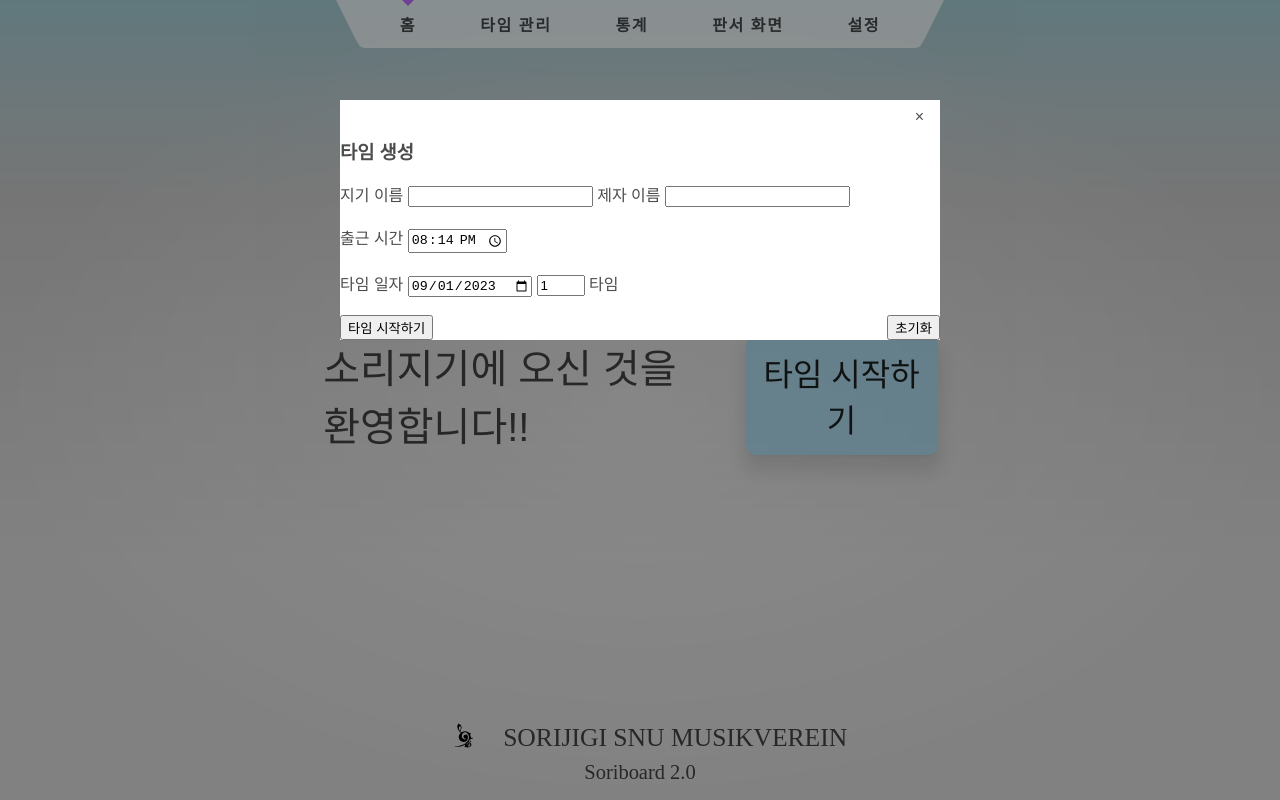
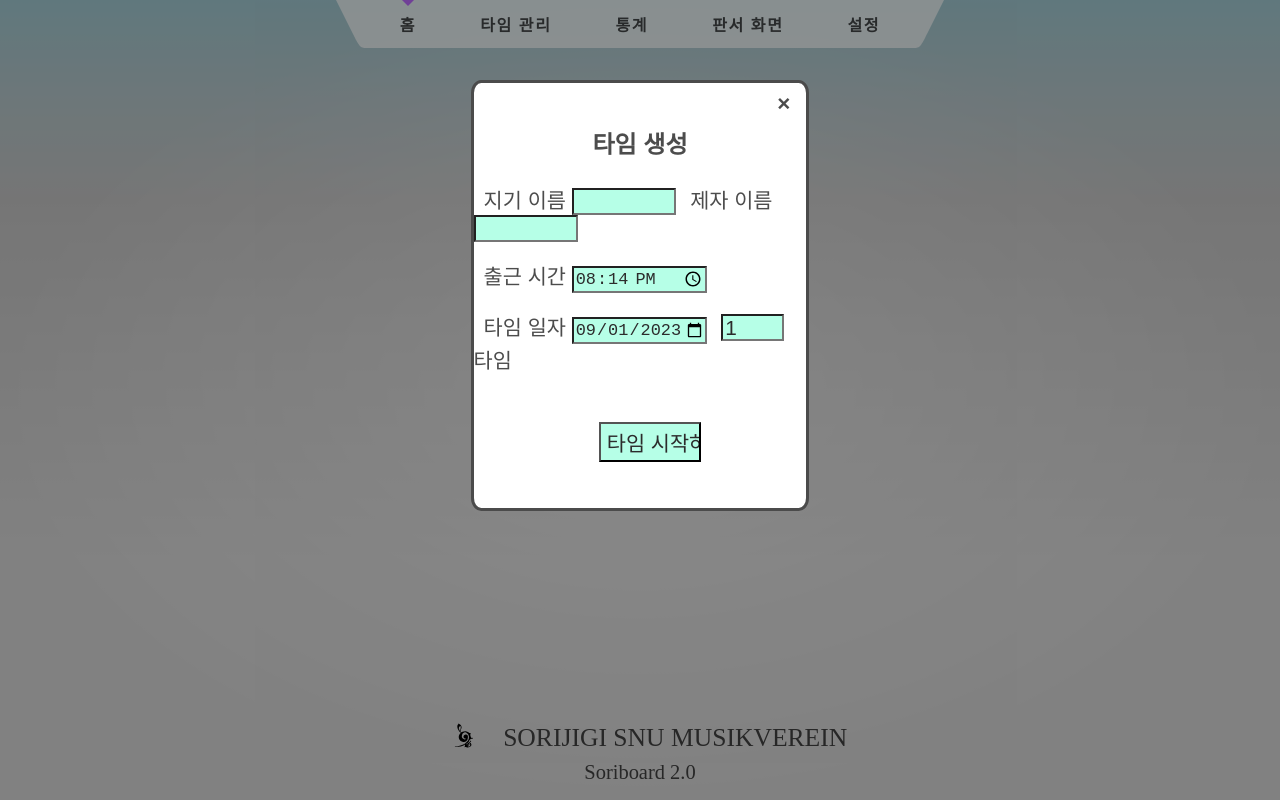
Before and after one commit to SNU-Sorijigi/SoriBoard-frontend, a SvelteKit app: page / in a window 1280 px wide. Both pictures are taken after a click on the button "타임 시작하기". Built offline with nearby package versions, Linux system fonts and the light colour scheme.

Commit message:
layout update

```diff
--- a/src/routes/+page.svelte
+++ b/src/routes/+page.svelte
@@ -1,64 +1,56 @@
 <script>
-    import { clickOutside } from './outclick.js';
+    import { clickOutside } from '$lib/outclick.js';
+    import { fade, fly } from 'svelte/transition';
+    import { onMount } from 'svelte';
+
+    let loaded = false;
+    onMount(() => loaded = true);
 
 	let visible = false;
 
     function toggle() {
+        loaded = !loaded;
         visible = !visible;
     }
 
-    let now = new Date((new Date()).getTime() + 1000*60*60*9)
+    let now = new Date((new Date()).getTime() + 1000*60*60*9);
     let date = now.toISOString().substring(0, 10);
     let time = now.toISOString().substring(11, 16);
 </script>
 
 <svelte:head>
-    <title>Home</title>
-    <meta name="description" content="Soriboard" />
+    <title>홈</title>
+    <meta name="description" content="SoriBoard" />
 </svelte:head>
 
+{#if loaded}
     <section>
-    <h1 class="welcomeText">
+        <h1 class="welcomeText" in:fly={{ x: '15vw', duration: 3000 }} out:fade={{ duration: 200 }}>
             소리지기에 오신 것을 환영합니다!!
         </h1>
-    <button type="button" class="welcomeButton" on:click={toggle}>타임 시작하기</button>
+        <button type="button" class="welcomeButton" on:click={toggle} in:fade={{ delay: 1000, duration: 1000 }} out:fade={{ duration: 200 }}>
+            타임 시작하기
+        </button>
     </section>
+{/if}
 
 {#if visible}
     <div class="modal">
-    <div class="modal-content animate-top" use:clickOutside on:outclick={toggle}>
-        <div>
-            <span role="button" tabindex="0" class="button hover-red display-topright" title="close" on:click={toggle} on:keydown={toggle}>&times;</span>
-        </div>
+        <div class="modal-content" use:clickOutside on:outclick={toggle} in:fly={{ y: '-20vh', duration: 400}}>
+            <span role="button" tabindex="0" class="xbutton" title="close" on:click={toggle} on:keydown={toggle}>&times;</span>
             <br>
             <h3>타임 생성</h3>
             <form method="POST">
-            <label>
-              지기 이름
-              <input name="name" type="text" required>
-            </label>
-            <label>
-              제자 이름
-              <input name="subname" type="text">
-            </label>
+                <label>지기 이름 <input name="name" type="text" required style="width:5em"></label>
+                <label>제자 이름 <input name="subname" type="text" style="width:5em"></label>
+                <br><br>
+                <label>출근 시간 <input name="time" type="time" required value={time} style="width:8em"></label>
+                <br><br>
+                <label>타임 일자 <input name="date" type="date" required value={date} style="width:8em"></label>
+                <label><input name="number" type="number" min="1" max="5" value="1" required style="width:3em"> 타임</label>
                 <br><br>
                 <label>
-                출근 시간
-                <input name="time" type="time" required value={time}>
-            </label>
-            <br><br>
-            <label>
-                타임 일자
-                <input name="date" type="date" required value={date}>
-            </label>
-            <label>
-                <input name="number" type="number" min="1" max="5" value="1" required>
-                타임
-            </label>
-            <br><br>
-            <label>
-                <input type="submit" value="타임 시작하기">
-                <input type="reset" value="초기화" class="display-right">
+                    <input type="submit" value="타임 시작하기" class="submit">
                 </label>
             </form>
         </div>
@@ -66,65 +58,93 @@
 {/if}
 
 <style>
-    .display-topright{position:absolute;right:0;top:0}
-    .display-right{position: absolute;right:0}
-    .hover-red:hover{color:#fff!important;background-color:#f44336!important}
-    .button{border:none;display:inline-block;padding:8px 16px;vertical-align:middle;overflow:hidden;text-decoration:none;color:inherit;background-color:inherit;text-align:center;cursor:pointer;white-space:nowrap}
-    .modal {
-        z-index:3;
-        display: block;
-        padding-top:100px;
-        position:fixed;
-        left:0;
-        top:0;
-        width:100%;
-        height:100%;
-        overflow:auto;
-        background-color:rgb(0,0,0);
-        background-color:rgba(0,0,0,0.4)
-    }
-
-    .modal-content {
-        margin:auto;
-        background-color:#fff;
-        position:relative;
-        padding:0;
-        outline:0;
-        width:600px
-    }
-
-    .animate-top {
-        position:relative;
-        animation:animatetop 0.4s
-    }
-    @keyframes animatetop {
-        from {
-            top:-300px;opacity:0
-        }
-        to {
-            top:0;opacity:1
-        }
-    }
-
     section {
         display: flex;
         flex-direction: row;
         justify-content: center;
         align-items: center;
         margin-top: 30vh;
-        margin-left: 12vw;
+        margin-left: 10vw;
         width: 70vw;
     }
 
+    input {
+        background-color: rgb(182, 255, 231);
+        color: rgb(44, 44, 44);
+        height: 27px;
+        font-size: 1em;
+    }
+
+    label {
+        margin-left: 10px;
+        font-size: 1.3em;
+    }
+
+    h3 {
+        text-align: center;
+        font-size: 1.5em;
+    }
+
+    .xbutton {
+        position: absolute;
+        right: 0;
+        top: 0;
+        display: inline-block;
+        vertical-align: middle;
+        text-decoration: none;
+        text-align: center;
+        cursor: pointer;
+        padding: 8px 16px;
+        font-weight: bold;
+        font-size: 1.4em;
+        border-radius: 17%;
+    }
+
+    .xbutton:hover {
+        color: #fff!important;
+        background-color: #f44336!important
+    }
+
+    .submit {
+        height: 40px;
+        width: 8vw;
+        margin: 30px;
+        margin-left: 9vw;
+    }
+
+    .modal {
+        z-index: 3;
+        display: block;
+        padding-top: 10vh;
+        position: fixed;
+        left: 0;
+        top: 0;
+        width: 100%;
+        height: 100%;
+        overflow: auto;
+        background-color: rgb(0,0,0);
+        background-color: rgba(0,0,0,0.4)
+    }
+
+    .modal-content {
+        margin: auto;
+        background-color:#fff;
+        position: relative;
+        padding: 0;
+        outline: 0;
+        width: 26vw;
+        border-radius: 3%;
+        border-color: #4b4b4b;
+        border-style: solid;
+    }
+
     .welcomeText {
-        opacity: 0;
-        animation: fadeInText 3s 0.4s ease-out forwards;
+        font-size: 2.5em;
         width: 30vw;
+        margin-right: 15vw;
     }
 
     .welcomeButton {
-        opacity: 0;
-        animation: fadeInButton 3s 2s ease-out forwards;
         margin: 0;
         font-size: 2em;
         font-weight: 400;
@@ -137,34 +157,4 @@
         width: 15vw;
         height: 15vh;
     }
-
-    @keyframes fadeInText {
-        0% {
-            opacity: 0;
-            transform: translateX(30%);
-        }
-        40% {
-            opacity: 1;
-            transform: translateX(30%);
-        }
-        100% {
-            opacity: 1;
-            transform: translateX(-10%);
-        }
-    }
-
-    @keyframes fadeInButton {
-        100% {
-            opacity: 1;
-        }
-    }
-
-    h1 {
-        width: 100%;
-        font-size: 2.5em;
-    }
-
-    h3 {
-        text-align: cetner;
-    }
 </style>
--- a/src/routes/styles.css
+++ b/src/routes/styles.css
@@ -32,9 +32,7 @@ body {
 		linear-gradient(180deg, var(--color-bg-0) 0%, var(--color-bg-1) 25%, var(--color-bg-2) 70%);
 }
 
-h1,
-h2,
-p {
+h1, h2{
 	font-weight: 400;
 }
 
@@ -45,27 +43,6 @@ p {
 a {
 	color: var(--color-theme-1);
 	text-decoration: none;
-}
-
-
-pre {
-	font-size: 16px;
-	font-family: var(--font-mono);
-	background-color: rgba(255, 255, 255, 0.45);
-	border-radius: 3px;
-	box-shadow: 2px 2px 6px rgb(255 255 255 / 25%);
-	padding: 0.5em;
-	overflow-x: auto;
-	color: var(--color-text);
-}
-
-.text-column {
-	display: flex;
-	max-width: 48rem;
-	flex: 0.6;
-	flex-direction: column;
-	justify-content: center;
-	margin: 0 auto;
 }
 
 button {
@@ -81,13 +58,3 @@ button {
 button a {
     color: var(--button-color);
 }
-
-button:focus:not(:focus-visible) {
-	outline: none;
-}
-
-@media (min-width: 720px) {
-	h1 {
-		font-size: 2.4rem;
-	}
-}
```
Also changed, not shown: src/routes/time_manage/+page.svelte (+9 -2 lines), src/lib/outclick.js (renamed from src/routes/outclick.js). Lines whose indentation alone changed are shown as unchanged.
